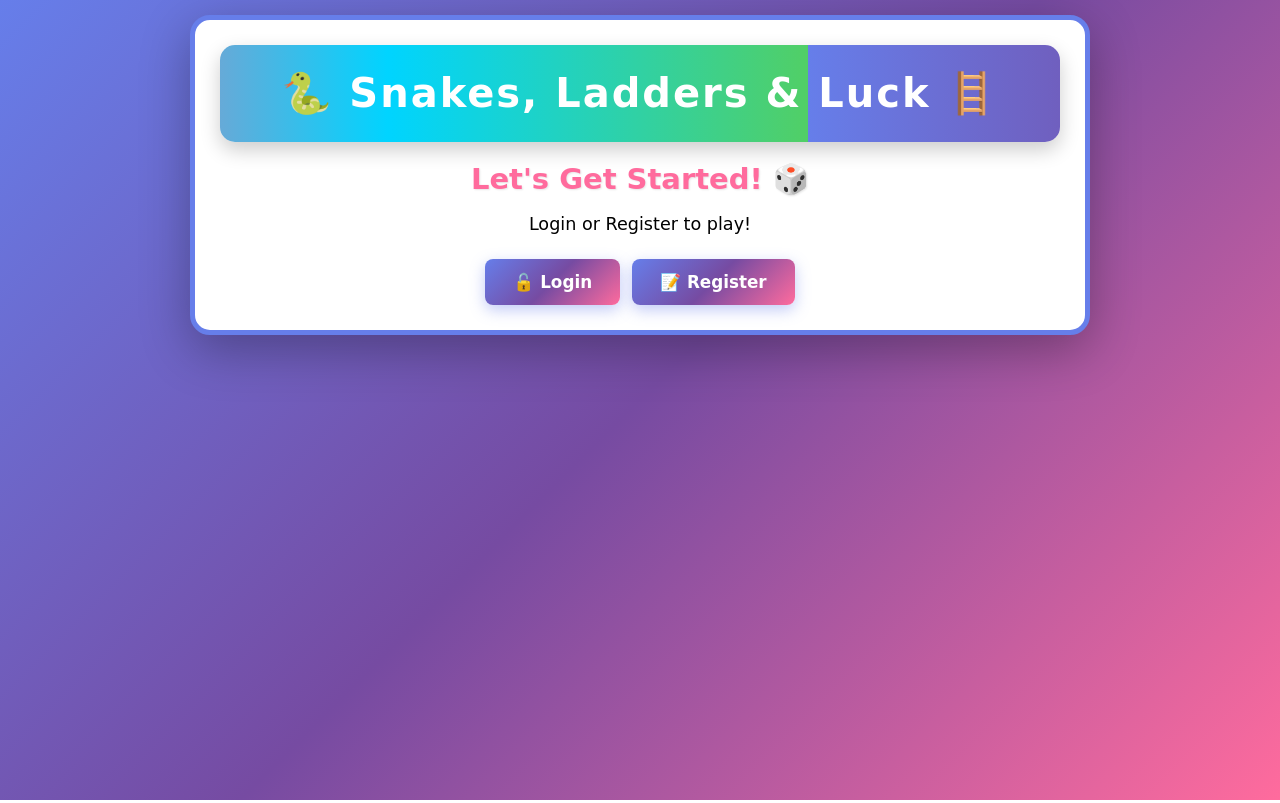
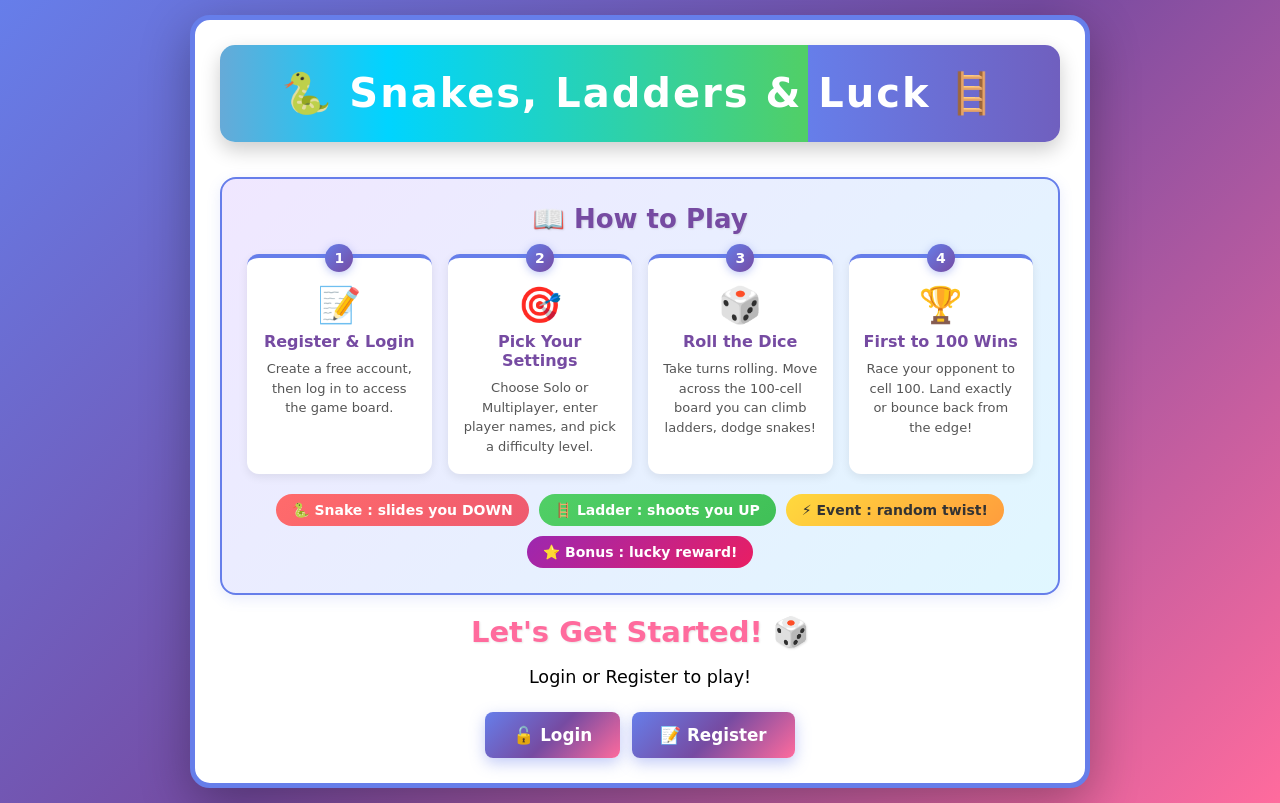
Before and after one commit to TanuskaB/Tanuska_Biswakarma_Snakes_Ladders_-_Luck, a PHP site: page / in a window 1280 px wide. Run offline with PHP 8.4, Linux system fonts and the light colour scheme.

Commit message:
Add how to play nav bar on each page

```diff
--- a/index.php
+++ b/index.php
@@ -21,78 +21,77 @@ if ($_SERVER['REQUEST_METHOD'] == 'POST') {
 </head>
 <body>
 <div class="container">
-    <h1>🐍 Snakes, Ladders &amp; Luck 🪜</h1>
+    <h1>&#x1F40D; Snakes, Ladders &amp; Luck &#x1FA9C;</h1>
 
     <?php if ($message): ?>
-        <p class="success">✅ <?= htmlspecialchars($message) ?></p>
+        <p class="success">&#x2705; <?php echo htmlspecialchars($message); ?></p>
     <?php endif; ?>
 
     <?php if (is_logged_in()): ?>
 
         <nav class="site-nav">
-            <span class="nav-user">👤 <?= htmlspecialchars(get_logged_user()) ?></span>
-            <a href="leaderboard.php">🏆 Leaderboard</a>
-            <a href="logout.php">🚪 Logout</a>
+            <a href="index.php">&#x1F3E0; Home</a>
+            <a href="howtoplay.php">&#x1F4D6; How to Play</a>
+            <a href="game.php">&#x1F3AE; Play</a>
+            <a href="leaderboard.php">&#x1F3C6; Leaderboard</a>
+            <span class="nav-user">&#x1F464; <?php echo htmlspecialchars(get_logged_user()); ?></span>
+            <a href="logout.php">&#x1F6AA; Logout</a>
         </nav>
 
-        <h2>🎮 Start New Game</h2>
+        <h2>&#x1F3AE; Start New Game</h2>
         <form action="game.php" method="post" style="max-width:440px; margin:0 auto;">
 
-            <!-- Player 1 name -->
             <div class="form-group">
-                <label for="player1_name">🔴 Player 1 Name:</label>
+                <label for="player1_name">&#x1F534; Player 1 Name:</label>
                 <input type="text"
                         name="player1_name"
                         id="player1_name"
-                        value="<?= htmlspecialchars(get_logged_user()) ?>"
+                        value="<?php echo htmlspecialchars(get_logged_user()); ?>"
                         placeholder="Your display name"
                         maxlength="20"
                         required>
             </div>
 
-            <!-- Solo or Multiplayer toggle -->
             <div class="form-group">
-                <label>👥 Game Mode:</label>
+                <label>&#x1F465; Game Mode:</label>
                 <div class="mode-toggle">
                     <label class="mode-option">
                         <input type="radio" name="players" value="1" id="solo">
-                        <span class="mode-btn">🎮 Solo</span>
+                        <span class="mode-btn">&#x1F3AE; Solo</span>
                     </label>
                     <label class="mode-option">
                         <input type="radio" name="players" value="2" id="multi" checked>
-                        <span class="mode-btn">🎮🎮 Multiplayer</span>
+                        <span class="mode-btn">&#x1F3AE;&#x1F3AE; Multiplayer</span>
                     </label>
                 </div>
             </div>
 
-            <!-- Player 2 name -->
             <div class="form-group" id="player2Group">
-                <label for="player2_name">🟢 Player 2 Name:</label>
+                <label for="player2_name">&#x1F7E2; Player 2 Name:</label>
                 <input type="text"
                         name="player2_name"
                         id="player2_name"
-                        placeholder='Enter Player 2 name'
+                        placeholder="Enter Player 2 name"
                         maxlength="20">
             </div>
 
             <div class="form-group">
-                <label for="difficulty">🎯 Difficulty Level:</label>
+                <label for="difficulty">&#x1F3AF; Difficulty Level:</label>
                 <select name="difficulty" id="difficulty">
-                    <option value="beginner">🌱 Beginner (3 snakes, 3 ladders)</option>
-                    <option value="standard" selected>⭐ Standard (6 snakes, 5 ladders)</option>
-                    <option value="expert">🔥 Expert (9 snakes, 4 ladders)</option>
+                    <option value="beginner">&#x1F331; Beginner (3 snakes, 3 ladders)</option>
+                    <option value="standard" selected>&#x2B50; Standard (6 snakes, 5 ladders)</option>
+                    <option value="expert">&#x1F525; Expert (9 snakes, 4 ladders)</option>
                 </select>
             </div>
 
-            <button type="submit" name="start_game" style="width:100%;">🚀 Start Game!</button>
+            <button type="submit" name="start_game" style="width:100%;">&#x1F680; Start Game!</button>
         </form>
 
         <script>
-            // Show or hide Player 2 name field based on mode selection
-            const soloBtn  = document.getElementById('solo');
-            const multiBtn = document.getElementById('multi');
-            const p2Group  = document.getElementById('player2Group');
-            const p2Input  = document.getElementById('player2_name');
+            var soloBtn = document.getElementById('solo');
+            var multiBtn = document.getElementById('multi');
+            var p2Group = document.getElementById('player2Group');
+            var p2Input = document.getElementById('player2_name');
 
             function updateMode() {
                 if (soloBtn.checked) {
@@ -106,21 +105,60 @@ if ($_SERVER['REQUEST_METHOD'] == 'POST') {
 
             soloBtn.addEventListener('change', updateMode);
             multiBtn.addEventListener('change', updateMode);
-            updateMode(); // run on load
+            updateMode();
         </script>
 
-    <?php else: ?>
+    <?php endif; ?>
 
-        <h2>Let's Get Started! 🎲</h2>
+    <!-- How to Play -->
+    <div class="how-to-play">
+        <h2>&#x1F4D6; How to Play</h2>
+        <div class="steps-grid">
+            <div class="step-card">
+                <span class="step-num">1</span>
+                <span class="step-icon">&#x1F4DD;</span>
+                <h3>Register &amp; Login</h3>
+                <p>Create a free account, then log in to access the game board.</p>
+            </div>
+            <div class="step-card">
+                <span class="step-num">2</span>
+                <span class="step-icon">&#x1F3AF;</span>
+                <h3>Pick Your Settings</h3>
+                <p>Choose Solo or Multiplayer, enter player names, and pick a difficulty level.</p>
+            </div>
+            <div class="step-card">
+                <span class="step-num">3</span>
+                <span class="step-icon">&#x1F3B2;</span>
+                <h3>Roll the Dice</h3>
+                <p>Take turns rolling. Move across the 100-cell board you can climb ladders, dodge snakes!</p>
+            </div>
+            <div class="step-card">
+                <span class="step-num">4</span>
+                <span class="step-icon">&#x1F3C6;</span>
+                <h3>First to 100 Wins</h3>
+                <p>Race your opponent to cell 100. Land exactly or bounce back from the edge!</p>
+            </div>
+        </div>
+
+        <div class="rules-row">
+            <div class="rule-badge snake-rule">&#x1F40D; Snake : slides you DOWN</div>
+            <div class="rule-badge ladder-rule">&#x1FA9C; Ladder : shoots you UP</div>
+            <div class="rule-badge event-rule">&#x26A1; Event : random twist!</div>
+            <div class="rule-badge bonus-rule">&#x2B50; Bonus : lucky reward!</div>
+        </div>
+    </div>
+
+    <?php if (!is_logged_in()): ?>
+        <h2>Let's Get Started! &#x1F3B2;</h2>
         <p style="text-align:center; font-size:1.1em; margin-bottom:25px;">
             Login or Register to play!
         </p>
         <div style="display:flex; gap:12px; justify-content:center; flex-wrap:wrap;">
-            <a href="login.php" class="btn-link">🔓 Login</a>
-            <a href="register.php" class="btn-link">📝 Register</a>
+            <a href="login.php" class="btn-link">&#x1F513; Login</a>
+            <a href="register.php" class="btn-link">&#x1F4DD; Register</a>
         </div>
+    <?php endif; ?>
 
-    <?php endif; ?>
 </div>
 </body>
 </html>
```
Also changed, not shown: game.php (+40 -13 lines), howtoplay.php (+4 -4 lines), leaderboard.php (+31 -16 lines).
